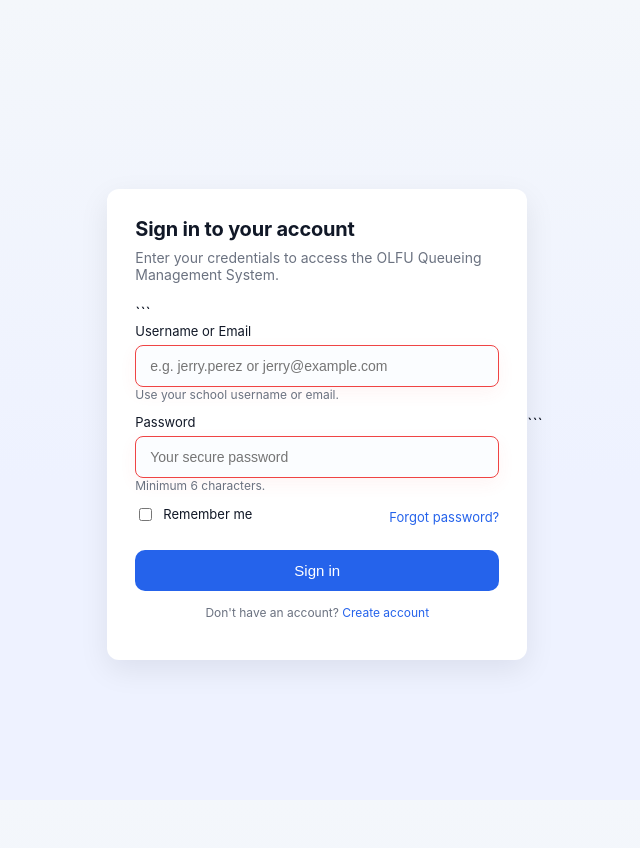
After one commit to sean56a/OLFUQueueingManagementSystemAntipolo, a PHP site: page /login.php in a window 1280 px wide. The commit adds this page. Shown: the whole page, without its empty margins (315-955 px from the left). Run offline with PHP 8.4, Linux system fonts and the light colour scheme.

Commit message:
Fix HTML structure in index.php and add login.php for user authentication

````diff
--- /dev/null
+++ b/login.php
@@ -0,0 +1,218 @@
+<!doctype html>
+
+<html lang="en">
+<head>
+  <meta charset="utf-8" />
+  <meta name="viewport" content="width=device-width,initial-scale=1" />
+  <title>Login — OLFU Queueing</title>
+
+  <!-- Simple, self-contained styling (still HTML file) -->
+
+  <style>
+    :root{
+      --bg:#f4f7fb;
+      --card:#ffffff;
+      --accent:#2563eb; /* blue */
+      --muted:#6b7280;
+      --danger:#ef4444;
+      font-family: Inter, system-ui, -apple-system, "Segoe UI", Roboto, "Helvetica Neue", Arial, "Noto Sans", "Apple Color Emoji", "Segoe UI Emoji", sans-serif;
+      -webkit-font-smoothing:antialiased;
+      -moz-osx-font-smoothing:grayscale;
+    }
+
+    html,body{
+      height:100%;
+      margin:0;
+      background: linear-gradient(180deg, var(--bg), #eef2ff 60%);
+      color:#111827;
+    }
+
+    .center {
+      min-height:100vh;
+      display:flex;
+      align-items:center;
+      justify-content:center;
+      padding:24px;
+    }
+
+    .card {
+      width:100%;
+      max-width:420px;
+      background:var(--card);
+      border-radius:12px;
+      box-shadow: 0 10px 30px rgba(2,6,23,0.08);
+      padding:28px;
+      box-sizing:border-box;
+    }
+
+    h1 {
+      margin:0 0 8px 0;
+      font-size:20px;
+      letter-spacing: -0.2px;
+    }
+
+    p.lead {
+      margin:0 0 20px 0;
+      color:var(--muted);
+      font-size:14px;
+    }
+
+    form {
+      display:flex;
+      flex-direction:column;
+      gap:12px;
+    }
+
+    label {
+      font-size:13px;
+      margin-bottom:6px;
+      display:block;
+      color:#111827;
+    }
+
+    .field {
+      display:flex;
+      flex-direction:column;
+    }
+
+    input[type="text"],
+    input[type="email"],
+    input[type="password"] {
+      padding:12px 14px;
+      border:1px solid #e6e9ef;
+      border-radius:8px;
+      font-size:14px;
+      outline: none;
+      transition: box-shadow .12s, border-color .12s;
+      background: #fbfdff;
+    }
+
+    input:focus {
+      border-color: var(--accent);
+      box-shadow: 0 6px 18px rgba(37,99,235,0.08);
+    }
+
+    .row {
+      display:flex;
+      align-items:center;
+      justify-content:space-between;
+      gap:12px;
+      font-size:13px;
+    }
+
+    .checkbox {
+      display:flex;
+      align-items:center;
+      gap:8px;
+    }
+
+    .submit {
+      margin-top:8px;
+      padding:12px 14px;
+      font-size:15px;
+      border-radius:10px;
+      border:0;
+      cursor:pointer;
+      background:var(--accent);
+      color:#fff;
+    }
+
+    .submit:active { transform: translateY(1px); }
+
+    .meta {
+      text-align:center;
+      margin-top:14px;
+      font-size:13px;
+      color:var(--muted);
+    }
+
+    a.link {
+      color:var(--accent);
+      text-decoration:none;
+    }
+
+    .note {
+      font-size:12px;
+      color:var(--muted);
+    }
+
+    /* Responsive */
+    @media (max-width:460px){
+      .card { padding:18px; border-radius:10px; }
+      h1 { font-size:18px; }
+    }
+
+    /* Lightweight visual hint for form errors using HTML validity (no JS) */
+    input:invalid {
+      border-color: var(--danger);
+      box-shadow: 0 6px 18px rgba(239,68,68,0.06);
+    }
+  </style>
+
+</head>
+<body>
+  <main class="center" role="main">
+    <section class="card" aria-labelledby="login-heading">
+      <header>
+        <h1 id="login-heading">Sign in to your account</h1>
+        <p class="lead">Enter your credentials to access the OLFU Queueing Management System.</p>
+      </header>
+
+```
+  <!-- HTML-only form: uses HTML5 validation attributes -->
+  <form action="#" method="post" novalidate>
+    <!-- You can change the input type to "email" if you require email-only logins -->
+    <div class="field">
+      <label for="username">Username or Email</label>
+      <input
+        id="username"
+        name="username"
+        type="text"
+        inputmode="email"
+        autocomplete="username"
+        placeholder="e.g. jerry.perez or jerry@example.com"
+        required
+        minlength="3"
+        aria-describedby="username-help"
+      />
+      <div id="username-help" class="note">Use your school username or email.</div>
+    </div>
+
+    <div class="field">
+      <label for="password">Password</label>
+      <input
+        id="password"
+        name="password"
+        type="password"
+        autocomplete="current-password"
+        placeholder="Your secure password"
+        required
+        minlength="6"
+        aria-describedby="pwd-help"
+      />
+      <div id="pwd-help" class="note">Minimum 6 characters.</div>
+    </div>
+
+    <div class="row">
+      <label class="checkbox">
+        <input type="checkbox" name="remember" id="remember" />
+        <span>Remember me</span>
+      </label>
+
+      <div>
+        <a class="link" href="#" aria-label="Forgot password">Forgot password?</a>
+      </div>
+    </div>
+
+    <button type="submit" class="submit">Sign in</button>
+  </form>
+
+  <div class="meta">
+    <p class="note">Don't have an account? <a class="link" href="#">Create account</a></p>
+  </div>
+</section>
+```
+
+  </main>
+</body>
+</html>
````
Also changed, not shown: index.php (line endings or trailing spaces).
